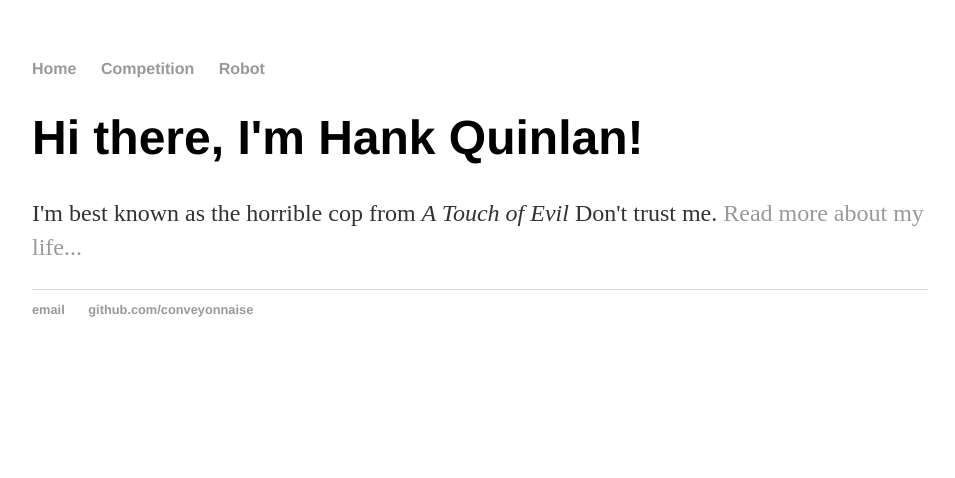
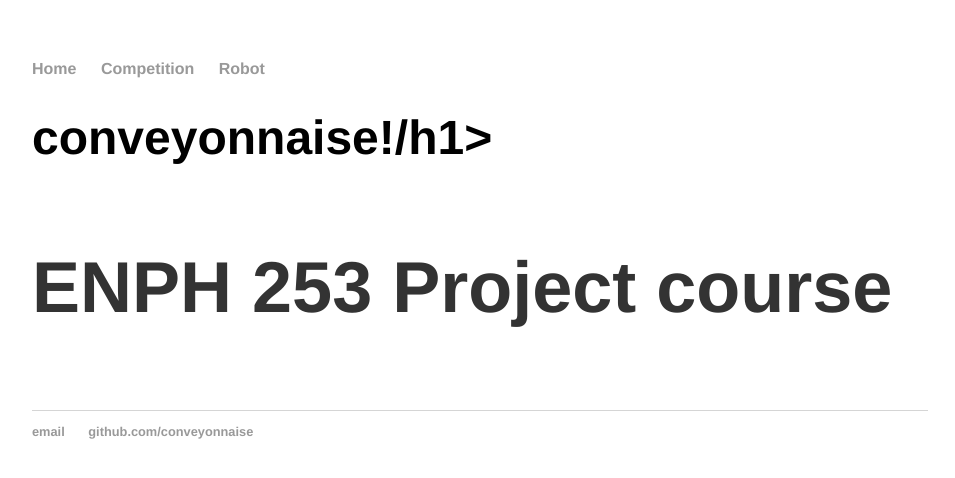
Before and after one commit to conveyonnaise/conveyonnaise.github.io, a Jekyll site: the page built from index.html, in a window 1280 px wide. Shown: the top 478 px of the page, without its empty margins (160-1115 px from the left). Built offline with Jekyll 4.4.1, drawn with Linux system fonts in a browser that asks for light colours.

Commit message:
Update index.html

```diff
--- a/index.html
+++ b/index.html
@@ -3,6 +3,6 @@ layout: default
 title: Hank Quinlan, Horrible Cop
 ---
 <div class="blurb">
-	<h1>Hi there, I'm Hank Quinlan!</h1>
-	<p>I'm best known as the horrible cop from <em>A Touch of Evil</em> Don't trust me. <a href="/about">Read more about my life...</a></p>
+	<h1>conveyonnaise!/h1>
+	<p>ENPH 253 Project course</a></p>
 </div><!-- /.blurb -->
```
